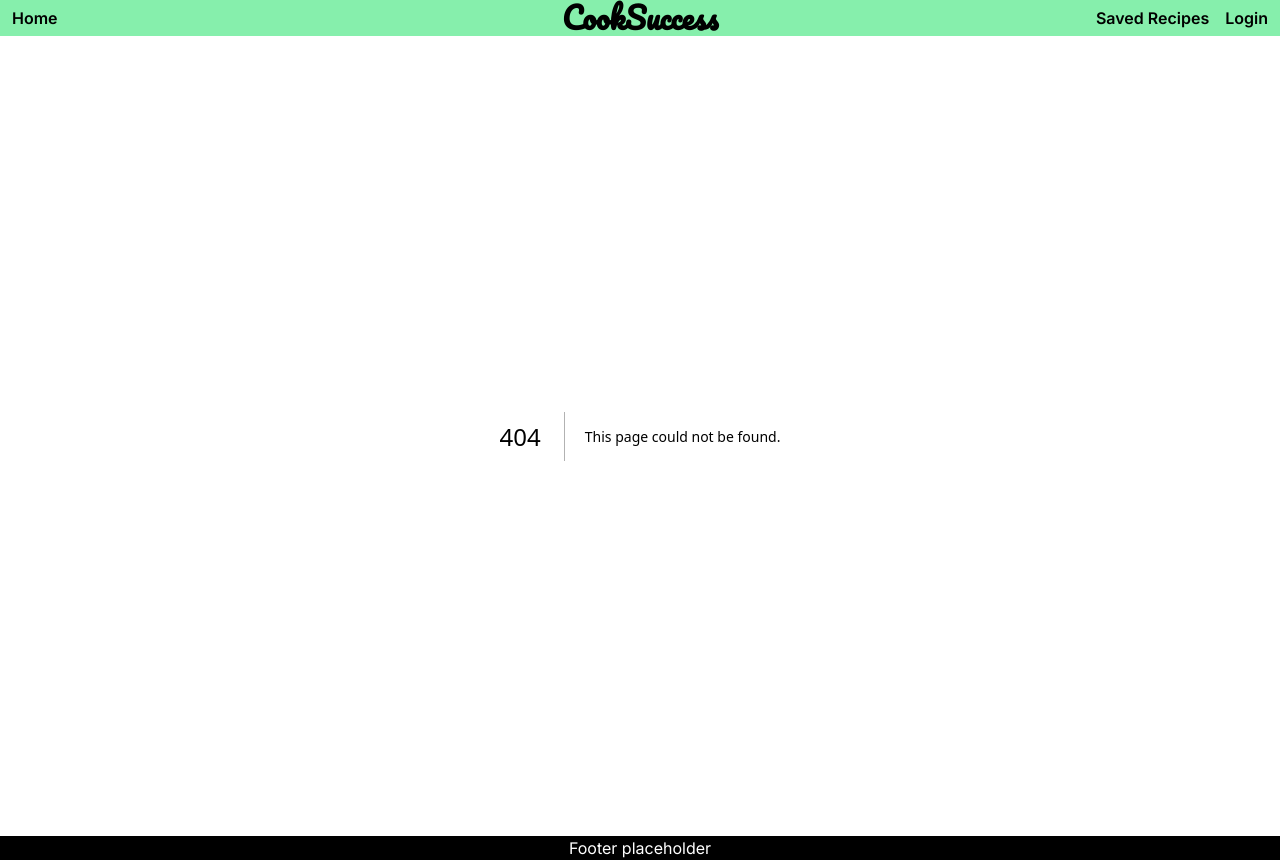
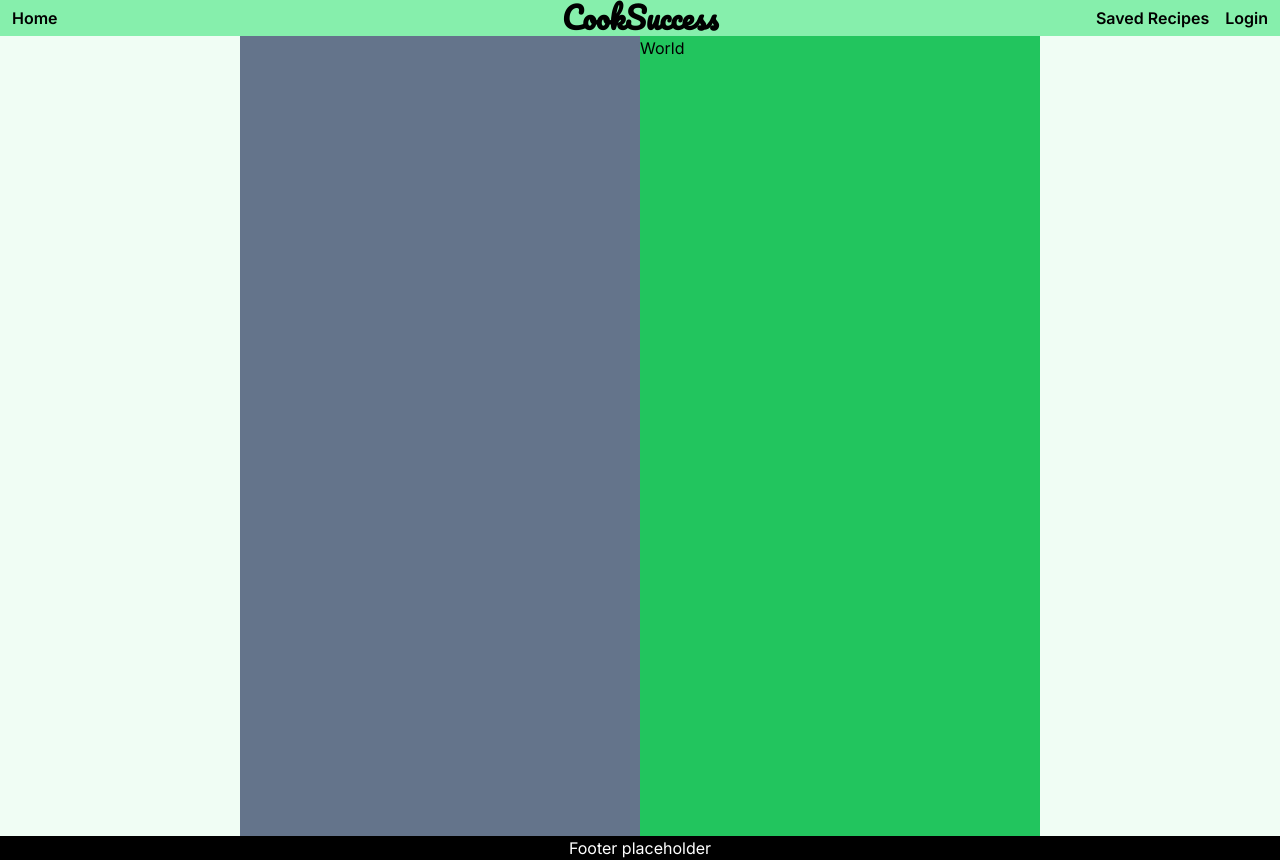
Before and after one commit to victorgboynton/cook_success, a Next.js app: page /RecipePicker in a window 1280 px wide. Before the commit this address had no page. Built offline with nearby package versions, Linux system fonts and the light colour scheme.

Commit message:
added template for picking page

```diff
--- /dev/null
+++ b/app/RecipePicker/page.tsx
@@ -0,0 +1,14 @@
+export default function RecipePicker() {
+  return (
+    <div className="">
+      <div className="grid grid-cols-2 mx-60">
+        <div className="bg-slate-500 h-screen">
+          <div></div>
+        </div>
+        <div className="bg-green-500 h-screen">
+          <h1>World</h1>
+        </div>
+      </div>
+    </div>
+  );
+}
--- a/app/page.tsx
+++ b/app/page.tsx
@@ -1,4 +1,5 @@
 import Image from "next/image";
+import Link from "next/link";
 const Foods = [
   { id: "1", name: "Artichoke dip" },
   { id: "2", name: "Spinach fettuccini" },
@@ -32,7 +33,7 @@
         </div>
         <div className="lg:mx-10 h-[30%]">
           <button className=" bg-amber-200 text-4xl    border-4 font-extrabold">
-            Get started!
+            <Link href="/RecipePicker">Get started!</Link>
           </button>
         </div>
       </div>
```
